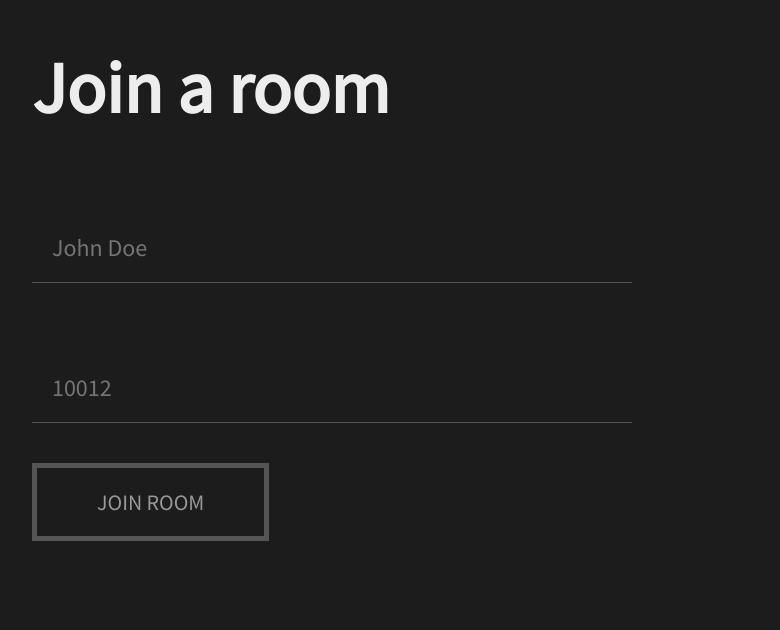
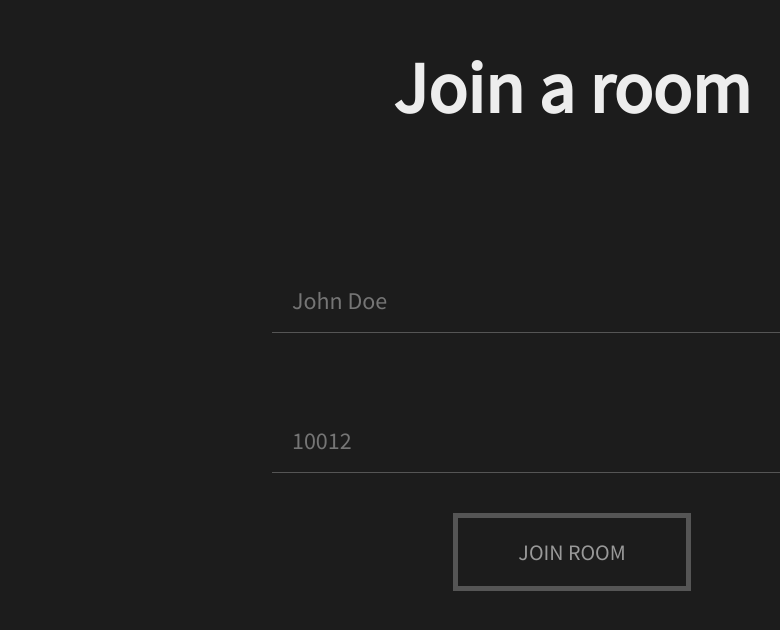
Before and after one commit to wowufoundme/chatApp, a React (Create React App) app in the folder client/: page / in a window 1280 px wide. Shown: the part 108-738 px from the top of the page, without its empty margins (68-848 px from the left). Built offline with nearby package versions, Linux system fonts and the light colour scheme.

Commit message:
Fix styling with flex display

```diff
--- a/client/src/components/Join/Join.styles.css
+++ b/client/src/components/Join/Join.styles.css
@@ -10,13 +10,20 @@
   /* font-family: 'Domine', serif; */
   font-size: 72px;
   font-weight: 700;
-  margin: 50px 0;
+  margin: 50px 0 100px;
   color: #ededed;
 }
 
 .joinOuterContainer {
   padding: 100px;
   background-color: rgb(28, 28, 28);
+}
+
+.joinInnerContainer {
+  display: flex;
+  flex-direction: column;
+  justify-content: center;
+  align-items: center;
 }
 
 .formInputMain {
@@ -26,7 +33,7 @@
   border-bottom: 1px solid #555555;
   width: 600px;
   height: 100px;
-  padding: 40px 0 10px 20px;
+  padding: 40px 0 5px 20px;
   font-size: 24px;
   background: transparent;
   caret-color: #555555;
```
